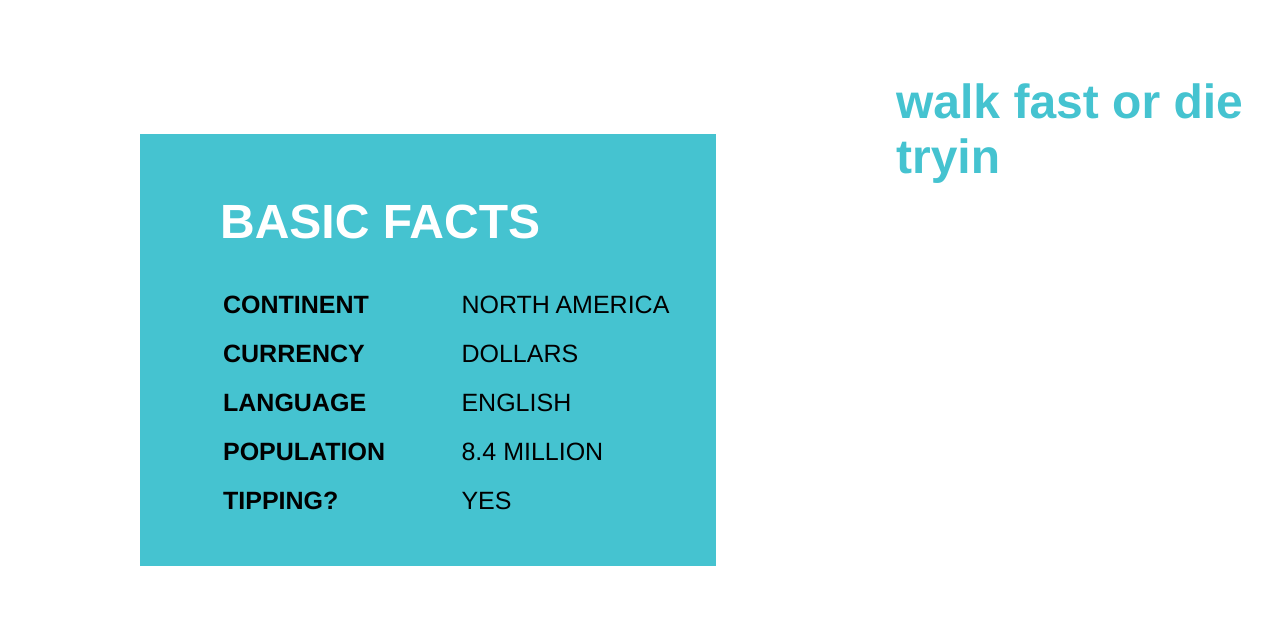
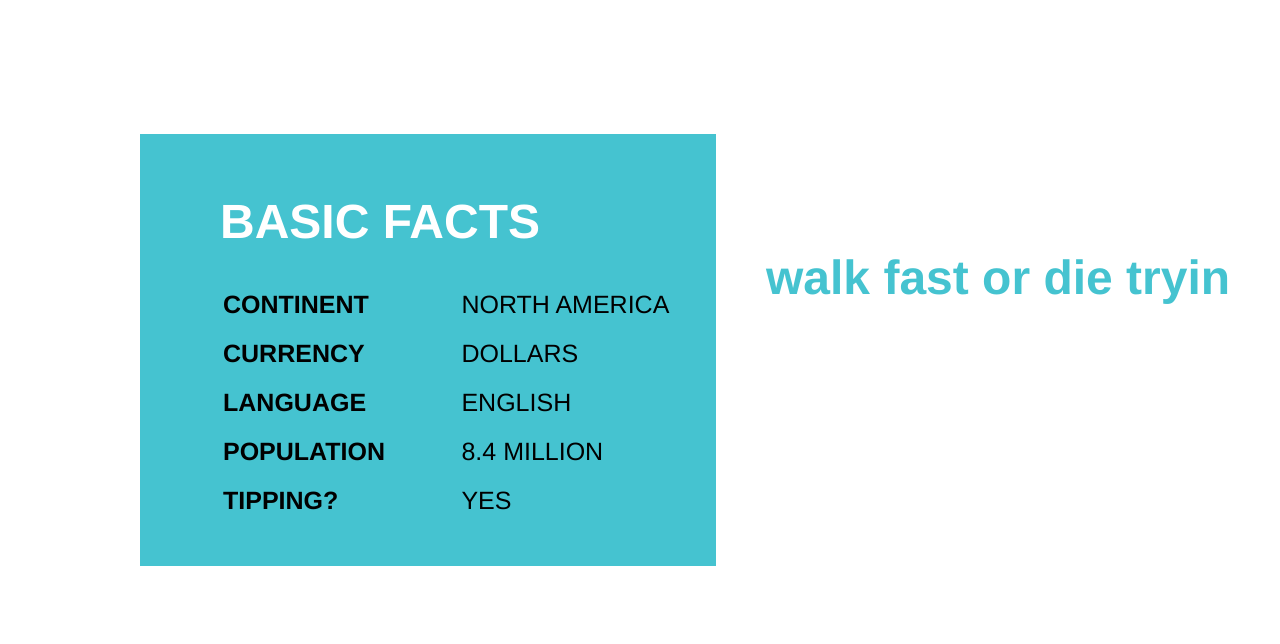
Before and after one commit to adulman/thesis, a plain HTML site: page newyork.html in a window 1280 px wide. Shown: the part 2472-3116 px from the top of the page. Drawn offline with Linux system fonts and the light colour scheme.

Commit message:
Added files via upload

```diff
--- a/stylesheet2.css
+++ b/stylesheet2.css
@@ -200,7 +200,7 @@ table {
 
 .basicfactssection {
 	background-color: #45c3d0;
-	margin-bottom: 100px;
+	margin-bottom: 140px;
 	margin-top: 100px;
 	margin-right: 50px;
 	margin-left: 140px;
@@ -219,14 +219,22 @@ table {
 }
 
 .bluetip {
-	float:right;
 	width: 30%;
 	text-align: left;
-	display: inline-block;
+	vertical-align: middle;
+	display: table-cell;
+	height: 486px;
+	position: relative;
 }
 
 .bluetip h2 {
 	margin-left: 0;
+	text-align: left;
+	vertical-align: middle;
+	display: table-cell;
+	height: 486px;
+	position: relative;
+	padding-left: 0px;
 }
 
 h4 {
```
